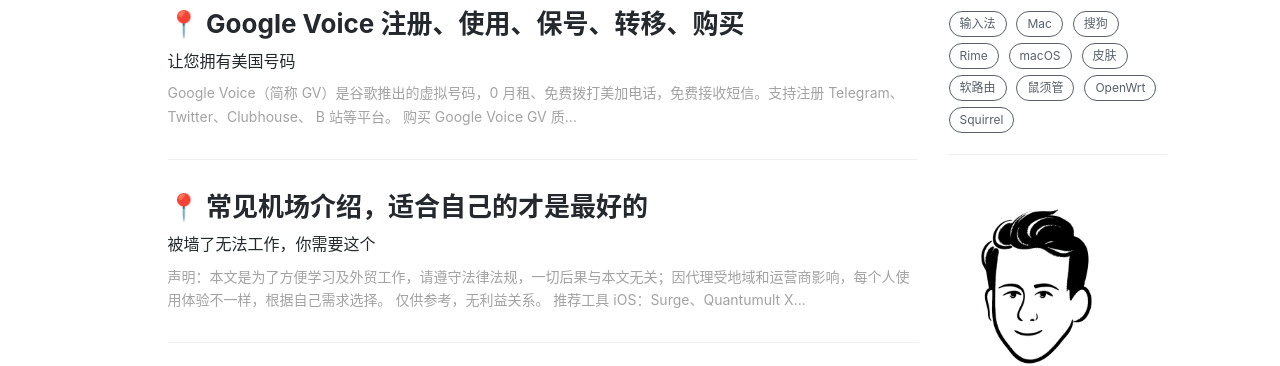
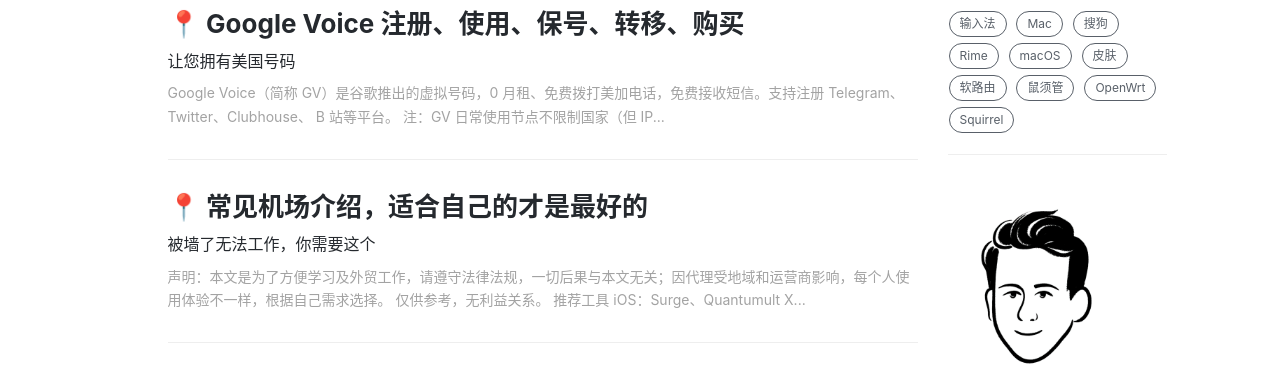
Before and after one commit to ssnhd/ssnhd.github.io, a Jekyll site: the page built from index.html, in a window 1280 px wide and 900 px high. Shown: the part 461-827 px from the top of the window. Built offline with Jekyll 4.4.1, drawn with Linux system fonts in a browser that asks for light colours; nearby versions of some CDN libraries; the list of posts is cut into pages by our own code; comment, search, counter and statistics services are not loaded.

Commit message:
Update 2021-1-27-voice.md

```diff
--- a/_posts/2021-1-27-voice.md
+++ b/_posts/2021-1-27-voice.md
@@ -13,6 +13,8 @@
 ---
 
 Google Voice（简称 GV）是谷歌推出的虚拟号码，0 月租、免费拨打美加电话，免费接收短信。支持注册 Telegram、Twitter、Clubhouse、 B 站等平台。
+
+`注：GV 日常使用节点不限制国家（但 IP 要稳定，否则可能会暂停 GV），转移时必须美国原生 IP。`
 
 
 ## 购买 Google Voice
```
